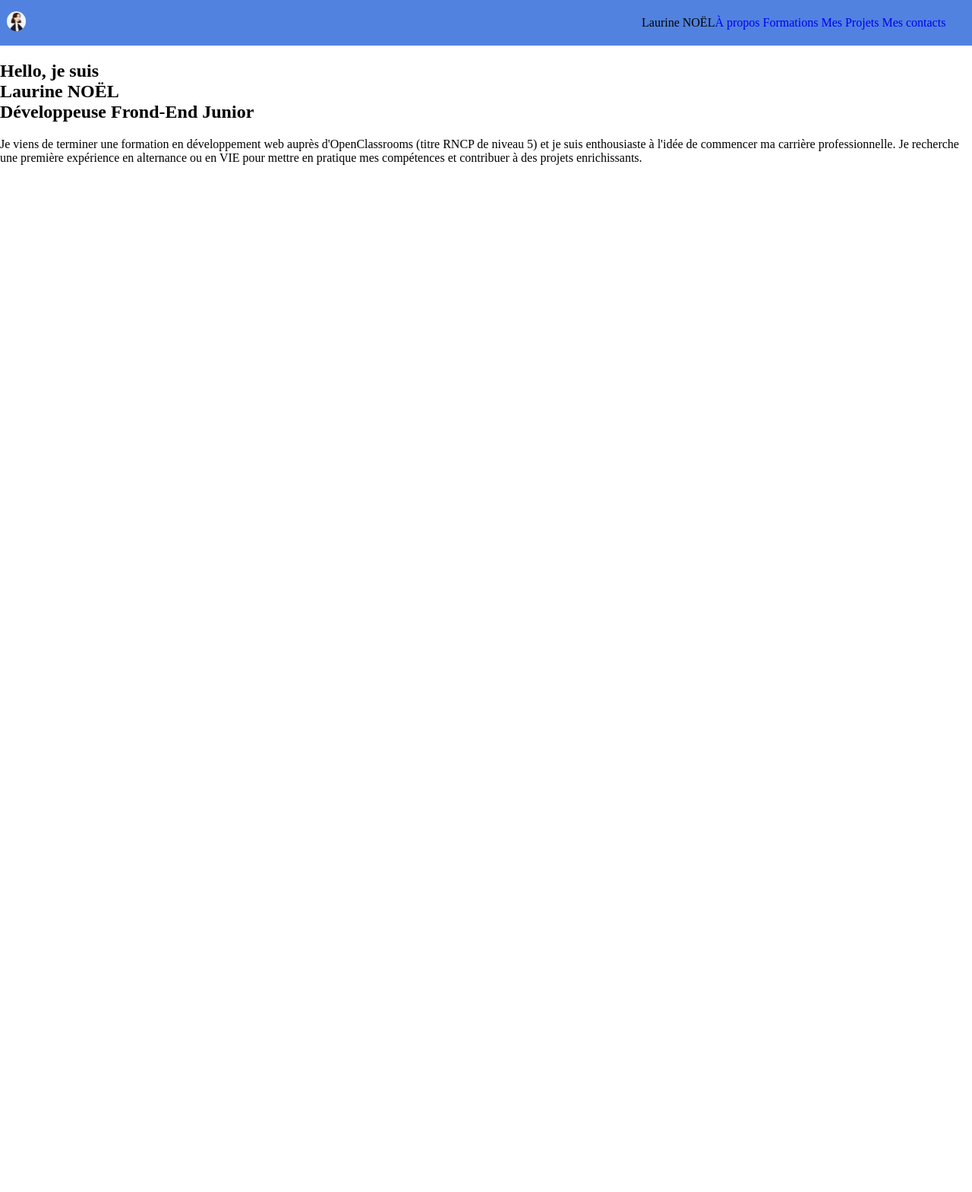
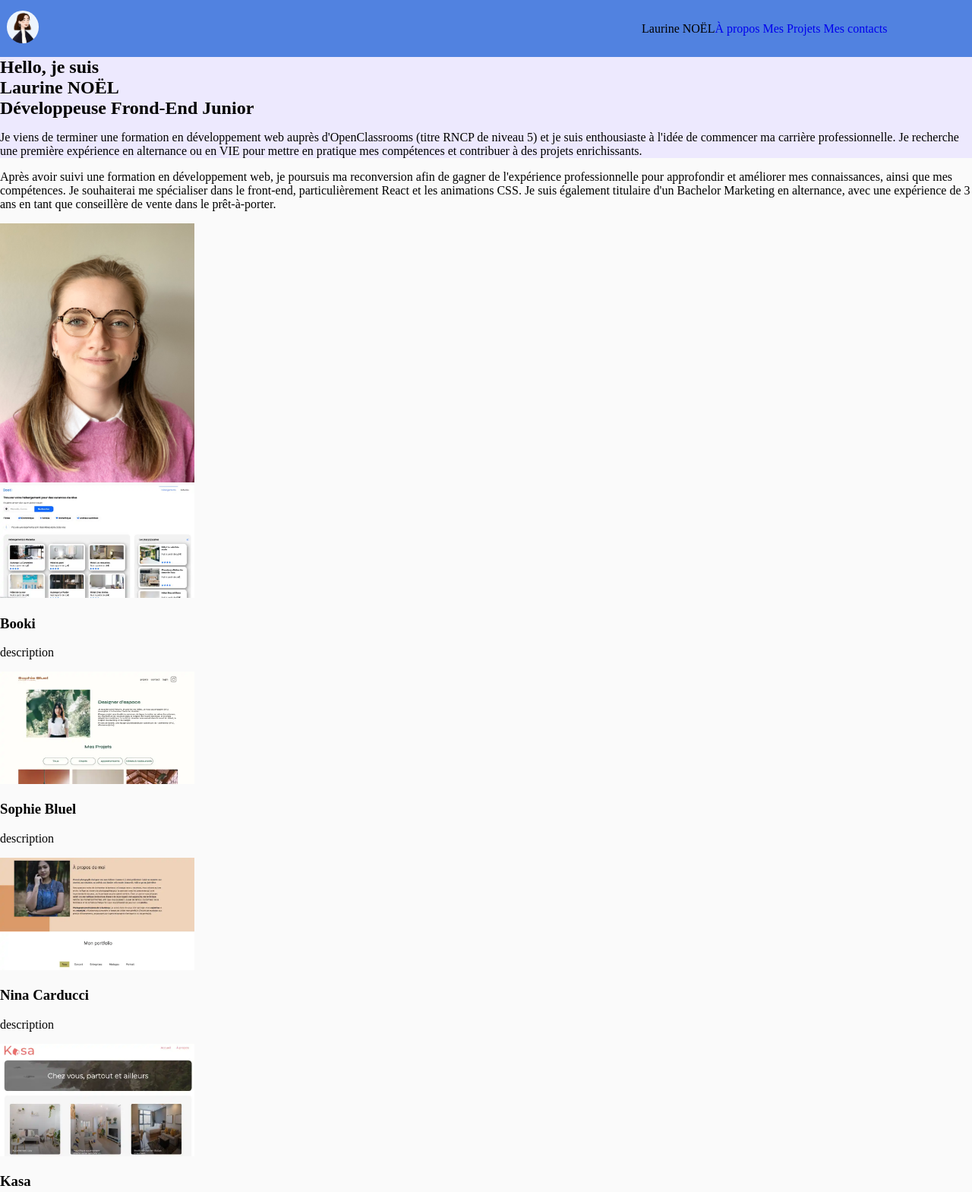
Before and after one commit to nl-lrn/noel.laurine, a plain HTML site: page index.html in a window 1280 px wide. Shown: the top 1569 px of the page at 76% size. Before the commit the page ends 800 px from the top, so only its background shows below. Drawn offline with Linux system fonts and the light colour scheme.

Commit message:
ajouts des assets + commencement cards

```diff
--- a/index.html
+++ b/index.html
@@ -1,5 +1,6 @@
 <!DOCTYPE html>
 <html lang="fr">
+
 <head>
     <meta charset="UTF-8">
     <meta name="viewport" content="width=device-width, initial-scale=1.0">
@@ -7,23 +8,23 @@
     <link rel="shortcut icon" href="/assets/favicon.ico" type="image/x-icon">
     <link rel="stylesheet" href="style.css">
 </head>
+
 <body>
     <header class="portfolio-header">
-            <a href="index.html">
-                <img src="assets/logo.jpg" alt="logo laurine noel">
-            </a>
-            <span>Laurine NOËL</span>
+        <a href="index.html">
+            <img src="assets/logo.jpg" alt="logo laurine noel">
+        </a>
+        <span>Laurine NOËL</span>
 
 
         <nav>
             <a href="#about">À propos</a>
-            <a href="#formations">Formations</a>
             <a href="#projects">Mes Projets</a>
             <a href="#contacts">Mes contacts</a>
         </nav>
     </header>
     <main>
-        <section class="home">
+        <section id="home">
             <h1>
                 <span>Hello, je suis</span>
                 <br>
@@ -31,16 +32,60 @@
                 <br>
                 <span>Développeuse Frond-End Junior</span>
             </h1>
-            <p>Je viens de terminer une formation en développement web auprès d'OpenClassrooms (titre RNCP de niveau 5) et je suis enthousiaste à l'idée de commencer ma carrière professionnelle. Je recherche une première expérience en alternance ou en VIE pour mettre en pratique mes compétences et contribuer à des projets enrichissants.</p>
+            <p>Je viens de terminer une formation en développement web auprès d'OpenClassrooms (titre RNCP de niveau 5)
+                et je suis enthousiaste à l'idée de commencer ma carrière professionnelle. Je recherche une première
+                expérience en alternance ou en VIE pour mettre en pratique mes compétences et contribuer à des projets
+                enrichissants.</p>
         </section>
-        <section class="about">
 
+        <section id="about">
+            <p>Après avoir suivi une formation en développement web, je poursuis ma reconversion afin de gagner de
+                l'expérience professionnelle pour approfondir et améliorer mes connaissances, ainsi que mes compétences.
+                Je souhaiterai me spécialiser dans le front-end, particulièrement React et les animations CSS. Je suis
+                également titulaire d'un Bachelor Marketing en alternance, avec une expérience de 3 ans en tant que
+                conseillère de vente dans le prêt-à-porter.
+            </p>
+            <img src="assets/laurine-noel.jpeg" alt="Photo de Laurine NOËL">
         </section>
-        <section class="portfolio"></section>
-        <section class="skills"></section>
-        <section class="contacts"></section>
+
+        <section id="projects">
+            <article>
+                <img src="assets/projets/booki.webp" alt="image de couverture du projet Booki">
+                <h3>Booki</h3>
+                <p>description</p>
+            </article>
+            <article>
+                <img src="assets/projets/sophiebluel.webp" alt="image de couverture du projet Sophie Bluel">
+                <h3>Sophie Bluel</h3>
+                <p>description</p>
+            </article>
+            <article>
+                <img src="assets/projets/ninacarducci.webp" alt="image de couverture du projet Nina Carducci">
+                <h3>Nina Carducci</h3>
+                <p>description</p>
+            </article>
+            <article>
+                <img src="assets/projets/kasa.webp" alt="image de couverture du projet Kasa">
+                <h3>Kasa</h3>
+                <p>description</p>
+            </article>
+            <article>
+                <img src="assets/projets/monvieuxgrimoire.webp" alt="image de couverture du projet Mon Vieux Grimoire">
+                <h3>Mon Vieux Grimoire</h3>
+                <p>description</p>
+            </article>
+            <article>
+                <img src="" alt="image de couverture de l'ancien portfolio">
+                <h3>Mon premier portfolio</h3>
+                <p>blah blah blah</p>
+            </article>
+        </section>
+        <section id="contacts">
+            mlkjb
+        </section>
     </main>
     <footer></footer>
 
 </body>
+
 </html>
--- a/style.css
+++ b/style.css
@@ -2,22 +2,22 @@
 /* couleur de fond accueil = #b1cef3 */
 /* couleur des boutons = #72a3e8/#3d67d3 */
 
-body {
-    margin: 0;
-}
+
 
 header {
-    height: 60px;
+    height: 75px;
     background-color: #5182e0;
+    position: sticky;
 }
 
 .portfolio-header {
     display: flex;
     align-items: center;
+
 }
 
 .portfolio-header img {
-    width: 3%;
+    width: 5%;
     border-radius: 50%;
     margin: 8.5px;
 }
@@ -25,3 +25,24 @@ header {
 header a {
     text-decoration: none;
 }
+
+img {
+    width: 20%;
+}
+
+
+/* Général */
+body {
+    margin: 0;
+    background-color: #fafafa;
+}
+
+/* Home */
+#home {
+    background-color: #ede9fe;
+    height:max-content;
+}
+
+#home h1 {
+    margin: 0;
+}
```
Also changed, not shown: assets/projets/booki.webp (added), assets/projets/kasa.webp (added), assets/projets/monvieuxgrimoire.webp (added), assets/projets/ninacarducci.webp (added), assets/projets/sophiebluel.webp (added), 2 other files.
